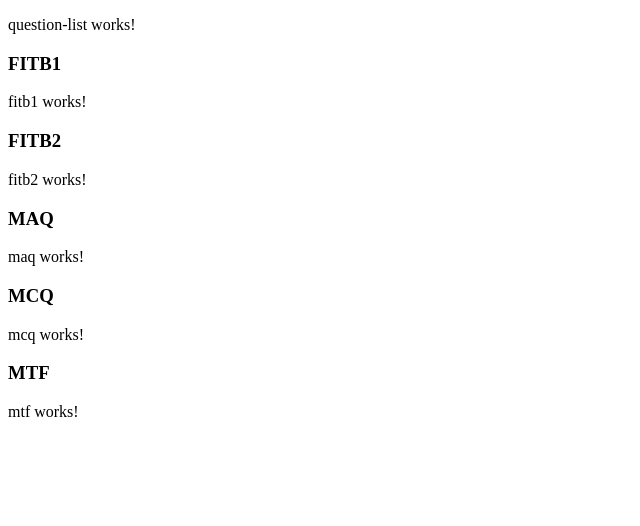
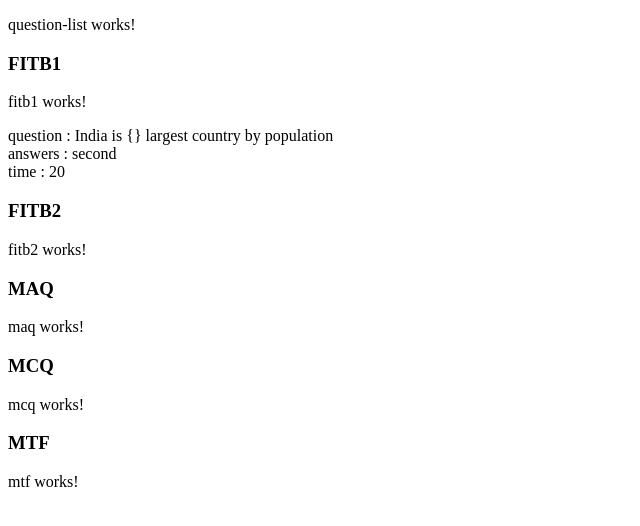
Before and after one commit to Joel-Nickson/IITQuizApp, an Angular app: page / in a window 1280 px wide. Shown: the top 526 px of the page, without its empty margins (0-640 px from the left). Built offline with nearby package versions, Linux system fonts and the light colour scheme.

Commit message:
Use: values from parent=question-list in child=fitb1

```diff
--- a/src/app/app.module.ts
+++ b/src/app/app.module.ts
@@ -16,8 +16,8 @@ import { MtfComponent } from './mtf/mtf.component';
   declarations: [
     AppComponent,
     // FileUploadComponent,
+    QuestionListComponent,
     FITB1Component,
-    QuestionListComponent,
     Fitb2Component,
     MaqComponent,
     McqComponent,
--- a/src/app/fitb1/fitb1.component.html
+++ b/src/app/fitb1/fitb1.component.html
@@ -1,2 +1,6 @@
 <!-- fill in the blanks 1  -->
 <p>fitb1 works!</p>
+
+<div>question : {{this.question.question}}</div>
+<div>answers : {{this.question.answers}}</div>
+<div>time : {{this.question.time}}</div>
--- a/src/app/fitb1/fitb1.component.ts
+++ b/src/app/fitb1/fitb1.component.ts
@@ -1,14 +1,20 @@
-import { Component, OnInit } from '@angular/core';
-import { questions } from '../questions';
+import { Component, Input, OnInit } from '@angular/core';
+import { Question } from '../questions';
 
 @Component({
   selector: 'app-fitb1',
   templateUrl: './fitb1.component.html',
   styleUrls: ['./fitb1.component.scss']
 })
-export class FITB1Component {
-  questions = questions;
+export class FITB1Component implements OnInit {
 
+  @Input() question!: Question;
   constructor() { }
 
+  ngOnInit(): void {
+  }
+
+  share() {
+    window.alert(this.question.question);
+  }
 }
--- a/src/app/question-list/question-list.component.html
+++ b/src/app/question-list/question-list.component.html
@@ -1,20 +1,26 @@
 <p>question-list works!</p>
 
 <div *ngFor="let question of questions">
-    <h3>{{question.type}}</h3>
-    <div *ngIf="question.type == 'FITB1'">
-        <app-fitb1></app-fitb1>
+    <h3>{{question?.type}}</h3>
+    <div [ngSwitch]="question?.type">
+        <div *ngSwitchCase="'FITB1'">
+            <app-fitb1 [question]="question">
+            </app-fitb1>
         </div>
-    <div *ngIf="question.type == 'FITB2'">
+        <div *ngSwitchCase="'FITB2'">
             <app-fitb2></app-fitb2>
         </div>
-    <div *ngIf="question.type == 'MAQ'">
+        <div *ngSwitchCase="'MAQ'">
             <app-maq></app-maq>
         </div>
-    <div *ngIf="question.type == 'MCQ'">
+        <div *ngSwitchCase="'MCQ'">
             <app-mcq></app-mcq>
         </div>
-    <div *ngIf="question.type == 'MTF'">
+        <div *ngSwitchCase="'MTF'">
             <app-mtf></app-mtf>
         </div>
+        <div *ngSwitchDefault>
+            There is no implementation for that type of question yet.
         </div>
+    </div>
+</div>
--- a/src/app/questions.ts
+++ b/src/app/questions.ts
@@ -1,10 +1,12 @@
-export interface Questions {
+export interface Question {
     question: string,
     type: string,
     time: number,
-    answers: [],
-    answer_choices: [],
-    answer_options: []
+    answers?: string[],
+    answer?: string,
+    // answer_choices: [],
+    // answer_options: [],
+    [key: string]: any
 }
 
 export const questions = [
```
Lines whose indentation alone changed are shown as unchanged.
